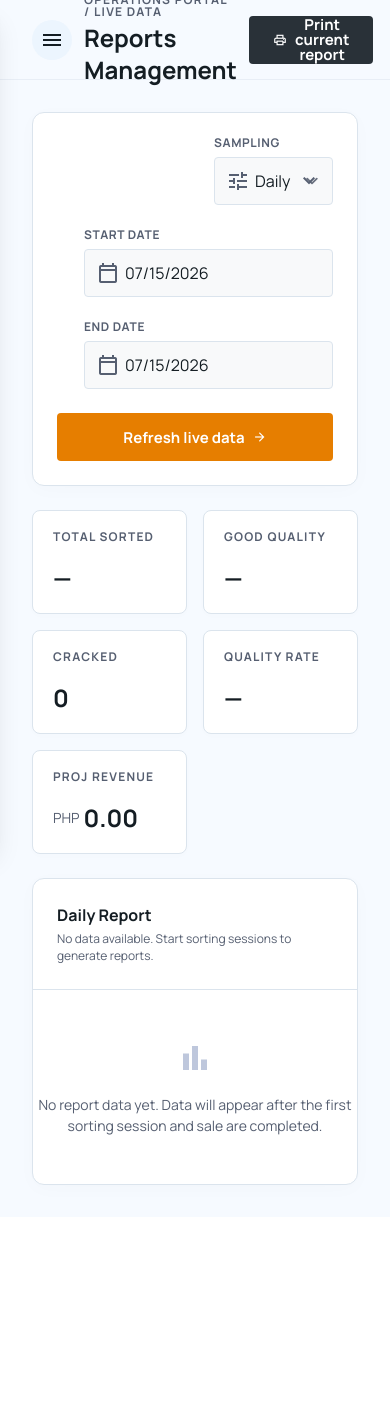
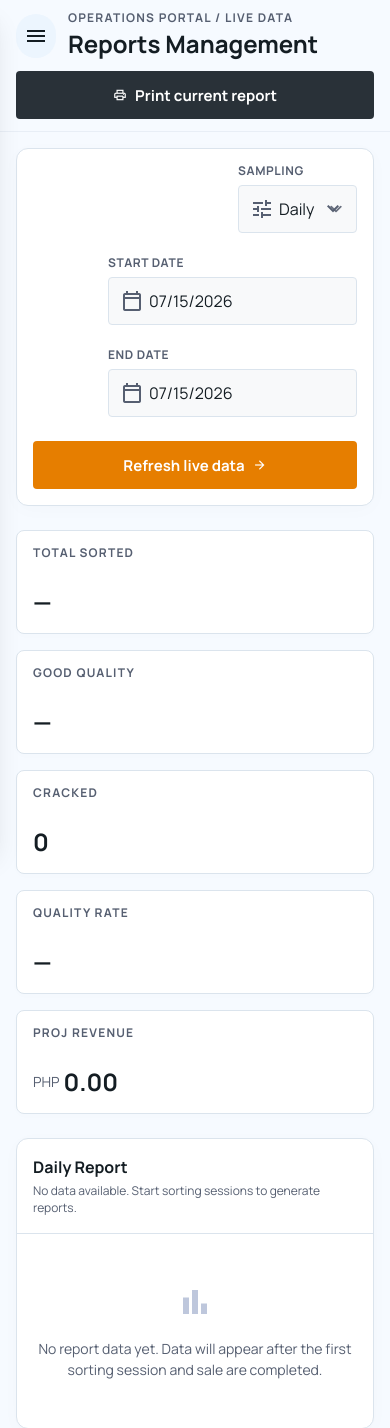
Before and after one commit to 23-75125-pixel/eggsortcapstone, a Flask app: page /reports in a window 390 px wide. Shown: the top 1428 px of the page. Before the commit the page ends 1185 px from the top, so only its background shows below. Run offline with Flask 3, Linux system fonts and the light colour scheme; the visitor is signed in with stand-in values (Sample User, id 1); some libraries are stand-ins or nearby versions.

Commit message:
responsive layout

```diff
--- /dev/null
+++ b/static/responsive.css
@@ -0,0 +1,152 @@
+/*
+ * Shared mobile-first layout safeguards.
+ * Page-specific Tailwind utilities enhance these defaults at larger breakpoints.
+ */
+:root {
+  --mobile-page-padding: 1rem;
+  --touch-target: 2.75rem;
+}
+
+html {
+  box-sizing: border-box;
+  width: 100%;
+  overflow-x: hidden;
+  -webkit-text-size-adjust: 100%;
+}
+
+*,
+*::before,
+*::after {
+  box-sizing: inherit;
+}
+
+body {
+  width: 100%;
+  min-width: 0;
+  min-height: 100dvh;
+  overflow-x: hidden;
+}
+
+main,
+header,
+section,
+form,
+nav,
+div {
+  min-width: 0;
+}
+
+img,
+svg,
+video,
+canvas,
+iframe {
+  display: block;
+  max-width: 100%;
+}
+
+input,
+select,
+textarea,
+button {
+  max-width: 100%;
+  font: inherit;
+}
+
+button,
+[role="button"],
+a {
+  touch-action: manipulation;
+}
+
+button,
+[role="button"] {
+  min-height: var(--touch-target);
+}
+
+table {
+  max-width: 100%;
+}
+
+@media (max-width: 767px) {
+  /* The custom Tailwind spacing tokens are desktop-oriented. */
+  .p-margin {
+    padding: var(--mobile-page-padding) !important;
+  }
+
+  .px-margin {
+    padding-left: var(--mobile-page-padding) !important;
+    padding-right: var(--mobile-page-padding) !important;
+  }
+
+  .py-margin {
+    padding-top: var(--mobile-page-padding) !important;
+    padding-bottom: var(--mobile-page-padding) !important;
+  }
+
+  .pt-margin {
+    padding-top: var(--mobile-page-padding) !important;
+  }
+
+  .pb-margin {
+    padding-bottom: var(--mobile-page-padding) !important;
+  }
+
+  .mb-margin {
+    margin-bottom: 1.5rem !important;
+  }
+
+  .mt-margin {
+    margin-top: 1.5rem !important;
+  }
+
+  .gap-gutter,
+  .gap-margin {
+    gap: 1rem !important;
+  }
+
+  .p-xl {
+    padding: 2rem 1rem !important;
+  }
+
+  .text-headline-lg {
+    font-size: clamp(1.625rem, 8vw, 2rem) !important;
+    line-height: 1.2 !important;
+    overflow-wrap: anywhere;
+  }
+
+  #sidebar {
+    width: min(16rem, 88vw);
+    max-width: 100%;
+    overscroll-behavior: contain;
+    overflow-y: auto;
+  }
+
+  .overflow-x-auto {
+    max-width: 100%;
+    overscroll-behavior-inline: contain;
+    -webkit-overflow-scrolling: touch;
+  }
+
+  th,
+  td {
+    white-space: nowrap;
+  }
+}
+
+@media (min-width: 768px) {
+  :root {
+    --mobile-page-padding: 2rem;
+  }
+}
+
+@media (prefers-reduced-motion: reduce) {
+  *,
+  *::before,
+  *::after {
+    scroll-behavior: auto !important;
+    animation-duration: 0.01ms !important;
+    animation-iteration-count: 1 !important;
+    transition-duration: 0.01ms !important;
+  }
+}
--- a/templates/alerts.html
+++ b/templates/alerts.html
@@ -135,6 +135,7 @@
       }
       .nav-active-glow { box-shadow: -4px 0 0 0 theme("colors.primary-container") inset; }
     </style>
+    <link rel="stylesheet" href="/static/responsive.css" />
   </head>
   <body class="bg-background text-on-background font-body-md antialiased flex">
     <!-- SideNavBar -->
@@ -255,9 +256,10 @@
           <h2 class="font-headline-lg text-headline-lg text-on-surface">
             Notification Center
           </h2>
+          </div>
         </div>
         <button
-          class="flex items-center gap-2 bg-surface-container text-primary font-button text-button px-4 py-2 rounded-lg hover:bg-surface-variant transition-colors border border-outline-variant/30"
+          class="w-full md:w-auto flex items-center justify-center gap-2 bg-surface-container text-primary font-button text-button px-4 py-2 rounded-lg hover:bg-surface-variant transition-colors border border-outline-variant/30"
         >
           <span class="material-symbols-outlined text-[18px]">done_all</span>
           Mark All as Read
--- a/templates/dashboard.html
+++ b/templates/dashboard.html
@@ -143,6 +143,7 @@
         box-shadow: -4px 0 0 0 theme("colors.primary-container") inset;
       }
     </style>
+    <link rel="stylesheet" href="/static/responsive.css" />
   </head>
   <body
     class="bg-background text-on-background font-body-md antialiased overflow-x-hidden min-h-screen flex"
@@ -269,10 +270,11 @@
           <h2 class="font-headline-lg text-headline-lg text-on-background">
             Operational Dashboard
           </h2>
+          </div>
         </div>
-<div class="flex items-center gap-4">
+<div class="flex items-center gap-2 sm:gap-4">
           <div
-            class="bg-surface-container-low px-4 py-2 rounded-full flex items-center gap-2 text-primary text-sm font-bold glow-effect"
+            class="bg-surface-container-low px-3 sm:px-4 py-2 rounded-full hidden sm:flex items-center gap-2 text-primary text-sm font-bold glow-effect"
           >
             <span
               class="w-2 h-2 rounded-full bg-primary-container animate-pulse"
--- a/templates/reports.html
+++ b/templates/reports.html
@@ -138,6 +138,7 @@
       }
       .nav-active-glow { box-shadow: -4px 0 0 0 theme("colors.primary-container") inset; }
     </style>
+    <link rel="stylesheet" href="/static/responsive.css" />
   </head>
   <body class="bg-background text-on-background font-body-md flex min-h-screen">
     <!-- SideNavBar -->
@@ -236,7 +237,7 @@
     >
       <!-- Header -->
       <header
-        class="w-full h-20 sticky top-0 z-30 bg-surface dark:bg-surface-dim flex justify-between items-center px-margin border-b border-surface-variant/50"
+        class="w-full min-h-20 sticky top-0 z-30 bg-surface dark:bg-surface-dim flex flex-col sm:flex-row justify-between items-stretch sm:items-center gap-3 px-margin py-3 border-b border-surface-variant/50"
       >
         <div class="flex items-center gap-3">
           <button onclick="toggleSidebar()" class="md:hidden w-10 h-10 rounded-full bg-surface-container-low flex items-center justify-center text-on-surface hover:bg-surface-variant transition-colors shrink-0">
@@ -251,9 +252,10 @@
           <h2 class="text-headline-md font-headline-md text-on-surface">
             Reports Management
           </h2>
+          </div>
         </div>
         <button
-          class="bg-inverse-surface text-white h-12 px-6 rounded flex items-center gap-2 hover:bg-surface-tint transition-colors active:scale-95 font-button text-button"
+          class="w-full sm:w-auto bg-inverse-surface text-white h-12 px-6 rounded flex items-center justify-center gap-2 hover:bg-surface-tint transition-colors active:scale-95 font-button text-button"
         >
           <span class="material-symbols-outlined text-sm">print</span>
           Print current report
@@ -265,7 +267,7 @@
       >
         <!-- Filters & Controls -->
         <div
-          class="bg-surface-container-lowest rounded-xl border border-surface-variant p-6 shadow-[0_4px_20px_rgba(0,0,0,0.02)]"
+          class="bg-surface-container-lowest rounded-xl border border-surface-variant p-4 sm:p-6 shadow-[0_4px_20px_rgba(0,0,0,0.02)]"
         >
           <div class="flex flex-col md:flex-row gap-6 items-end">
             <div class="flex-1">
@@ -336,10 +338,10 @@
           </div>
         </div>
         <!-- KPI Cards -->
-        <div class="grid grid-cols-2 md:grid-cols-5 gap-4">
+        <div class="grid grid-cols-1 sm:grid-cols-2 md:grid-cols-5 gap-4">
           <!-- Card 1 -->
           <div
-            class="bg-surface-container-lowest border border-surface-variant rounded-lg p-5 shadow-[0_2px_10px_rgba(0,0,0,0.01)] flex flex-col justify-between h-[104px]"
+            class="bg-surface-container-lowest border border-surface-variant rounded-lg p-4 sm:p-5 shadow-[0_2px_10px_rgba(0,0,0,0.01)] flex flex-col justify-between h-[104px]"
           >
             <h3
               class="text-label-caps font-label-caps text-secondary uppercase tracking-widest"
@@ -352,7 +354,7 @@
           </div>
           <!-- Card 2 -->
           <div
-            class="bg-surface-container-lowest border border-surface-variant rounded-lg p-5 shadow-[0_2px_10px_rgba(0,0,0,0.01)] flex flex-col justify-between h-[104px]"
+            class="bg-surface-container-lowest border border-surface-variant rounded-lg p-4 sm:p-5 shadow-[0_2px_10px_rgba(0,0,0,0.01)] flex flex-col justify-between h-[104px]"
           >
             <h3
               class="text-label-caps font-label-caps text-secondary uppercase tracking-widest"
@@ -365,7 +367,7 @@
           </div>
           <!-- Card 3 -->
           <div
-            class="bg-surface-container-lowest border border-surface-variant rounded-lg p-5 shadow-[0_2px_10px_rgba(0,0,0,0.01)] flex flex-col justify-between h-[104px]"
+            class="bg-surface-container-lowest border border-surface-variant rounded-lg p-4 sm:p-5 shadow-[0_2px_10px_rgba(0,0,0,0.01)] flex flex-col justify-between h-[104px]"
           >
             <h3
               class="text-label-caps font-label-caps text-secondary uppercase tracking-widest"
@@ -378,7 +380,7 @@
           </div>
           <!-- Card 4 -->
           <div
-            class="bg-surface-container-lowest border border-surface-variant rounded-lg p-5 shadow-[0_2px_10px_rgba(0,0,0,0.01)] flex flex-col justify-between h-[104px]"
+            class="bg-surface-container-lowest border border-surface-variant rounded-lg p-4 sm:p-5 shadow-[0_2px_10px_rgba(0,0,0,0.01)] flex flex-col justify-between h-[104px]"
           >
             <h3
               class="text-label-caps font-label-caps text-secondary uppercase tracking-widest"
@@ -391,7 +393,7 @@
           </div>
           <!-- Card 5 -->
           <div
-            class="bg-surface-container-lowest border border-surface-variant rounded-lg p-5 shadow-[0_2px_10px_rgba(0,0,0,0.01)] flex flex-col justify-between h-[104px]"
+            class="bg-surface-container-lowest border border-surface-variant rounded-lg p-4 sm:p-5 shadow-[0_2px_10px_rgba(0,0,0,0.01)] flex flex-col justify-between h-[104px]"
           >
             <h3
               class="text-label-caps font-label-caps text-secondary uppercase tracking-widest"
@@ -411,7 +413,7 @@
           class="bg-surface-container-lowest border border-surface-variant rounded-xl shadow-[0_4px_20px_rgba(0,0,0,0.02)] overflow-hidden"
         >
           <div
-            class="p-6 border-b border-surface-variant flex justify-between items-start"
+            class="p-4 sm:p-6 border-b border-surface-variant flex justify-between items-start"
           >
             <div>
               <h3 class="text-body-lg font-body-lg font-bold text-on-surface">
--- a/templates/sales.html
+++ b/templates/sales.html
@@ -152,6 +152,7 @@
       }
       .nav-active-glow { box-shadow: -4px 0 0 0 theme("colors.primary-container") inset; }
     </style>
+    <link rel="stylesheet" href="/static/responsive.css" />
   </head>
   <body class="flex h-screen overflow-hidden bg-background">
     <!-- SideNavBar -->
@@ -279,9 +280,10 @@
             <h2 class="font-headline-lg text-headline-lg text-on-background">
               Egg Sales Ledger
             </h2>
+            </div>
           </div>
           <button
-            class="bg-primary-container text-white px-6 h-12 rounded-lg font-button text-button hover:bg-primary transition-colors flex items-center gap-2 shadow-sm"
+            class="w-full md:w-auto bg-primary-container text-white px-6 h-12 rounded-lg font-button text-button hover:bg-primary transition-colors flex items-center justify-center gap-2 shadow-sm"
           >
             <span class="material-symbols-outlined">add</span>
             Record New Sale
@@ -299,7 +301,7 @@
               IMMEDIATE SELLABLE STOCKS (FORMATTED IN DOZENS)
             </h3>
           </div>
-          <div class="grid grid-cols-2 md:grid-cols-5 gap-sm">
+          <div class="grid grid-cols-1 sm:grid-cols-2 md:grid-cols-5 gap-sm">
             <!-- Small -->
             <div
               class="bg-surface-container p-4 rounded-lg flex flex-col items-center justify-center text-center"
--- a/templates/sorting_session.html
+++ b/templates/sorting_session.html
@@ -116,7 +116,8 @@
 <style>
         body { font-family: 'Manrope', sans-serif; }
         .nav-active-glow { box-shadow: -4px 0 0 0 theme("colors.primary-container") inset; }
-    </style>
+</style>
+<link rel="stylesheet" href="/static/responsive.css" />
 </head>
 <body class="bg-background text-on-background antialiased flex w-full min-h-screen overflow-x-hidden">
 <!-- SideNavBar -->
```
Also changed, not shown: templates/base.html (+11 -3 lines), templates/egg_records.html (+4 -3 lines), templates/login.html (+6 -5 lines), templates/user_management.html (+9 -8 lines).
